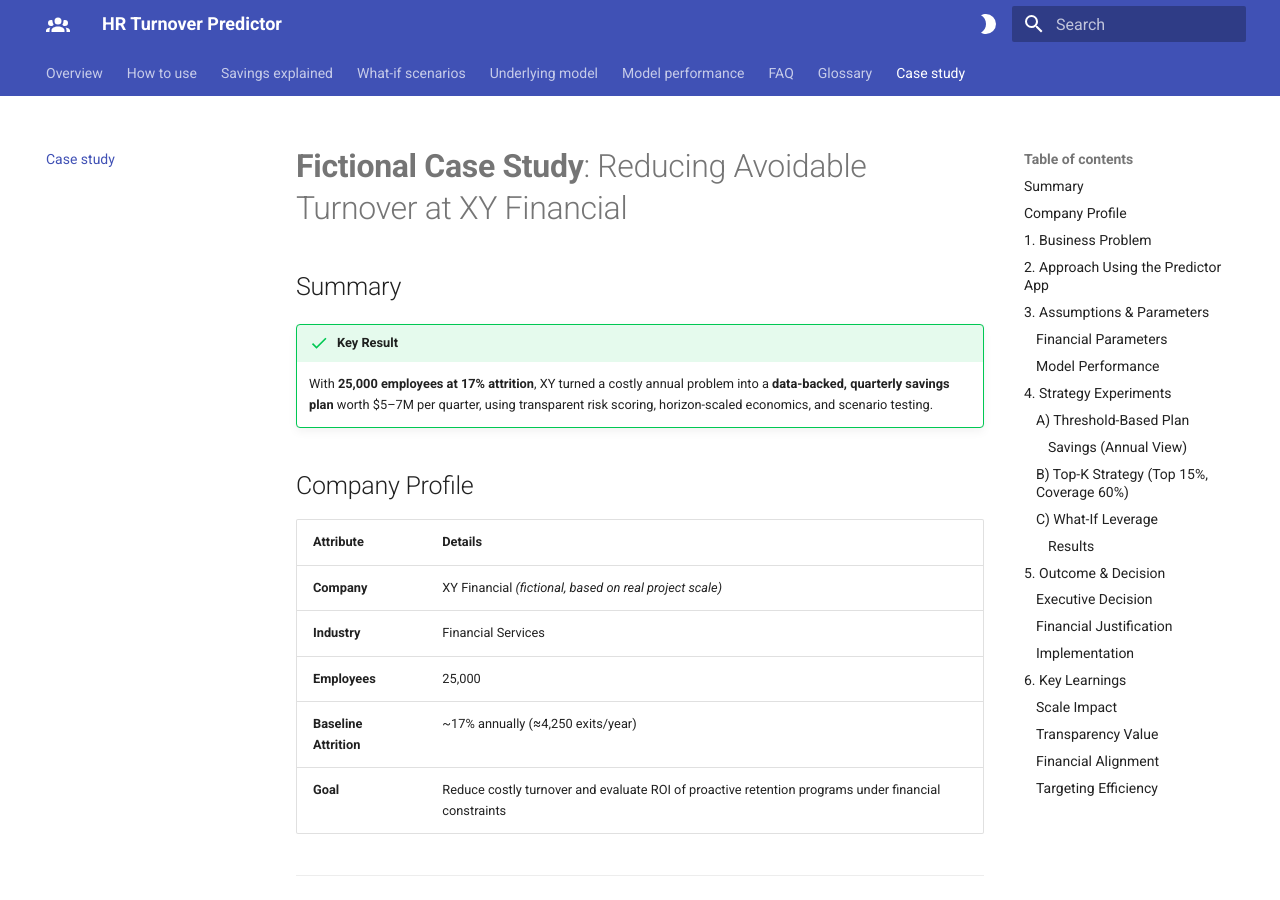
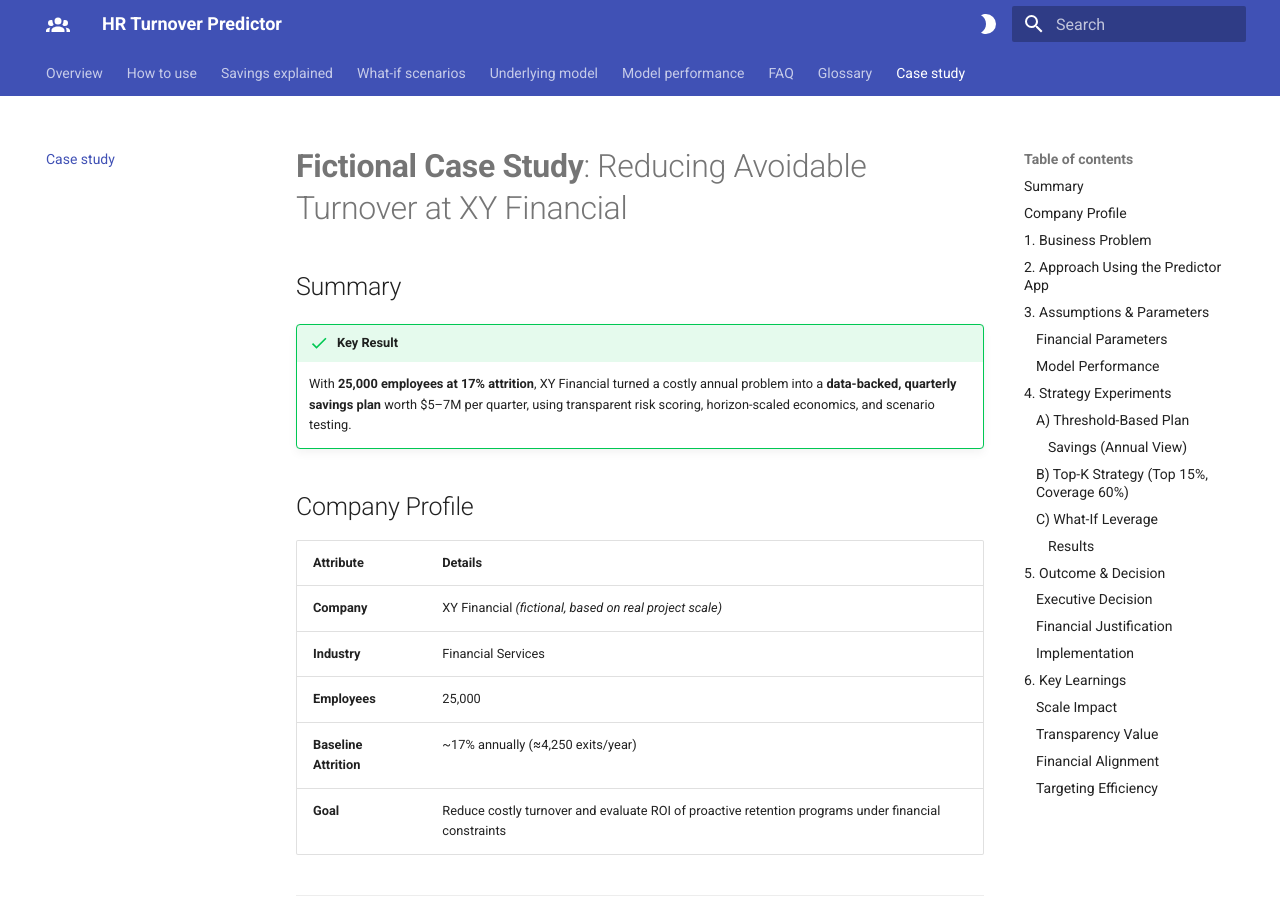
Before and after one commit to Stewart-Robertson/streamlit-hr-prediction, an MkDocs documentation site: the page built from docs/case_study.md, in a window 1280 px wide and 900 px high. Built offline with MkDocs 1.6.1 and Material for MkDocs 9.7.7, drawn with Linux system fonts in a browser that asks for light colours; some of the changed text lies outside the part shown.

Commit message:
Minor case study edit

```diff
--- a/docs/case_study.md
+++ b/docs/case_study.md
@@ -3,7 +3,7 @@
 ## Summary
 
 !!! success "Key Result"
-    With **25,000 employees at 17% attrition**, XY turned a costly annual problem into a **data-backed, quarterly savings plan** worth $5–7M per quarter, using transparent risk scoring, horizon-scaled economics, and scenario testing.
+    With **25,000 employees at 17% attrition**, XY Financial turned a costly annual problem into a **data-backed, quarterly savings plan** worth $5–7M per quarter, using transparent risk scoring, horizon-scaled economics, and scenario testing.
 
 ## Company Profile
 
@@ -127,3 +127,8 @@
 
 ### Targeting Efficiency
 **Targeted interventions pay.** Top-K + Coverage gave tighter ROI than a blunt threshold.
+
+---
+
+!!! note
+    This case study is entirely fictional and "XY Financial" does not exist to my knowledge.
```
